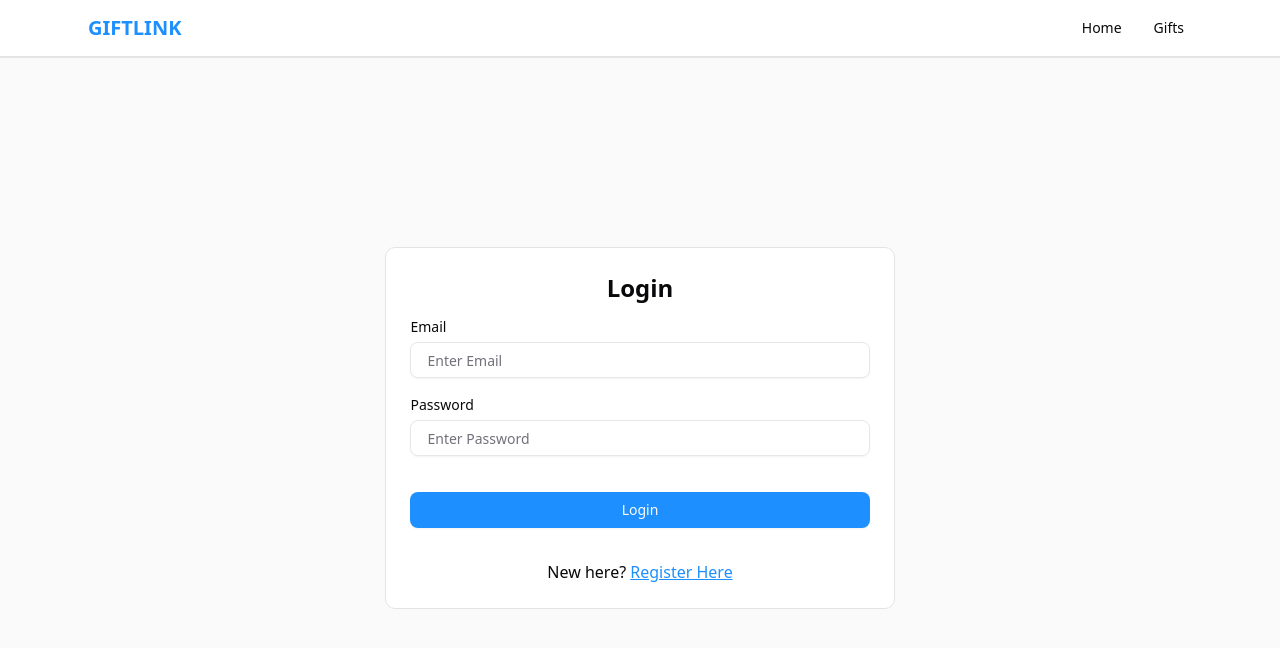
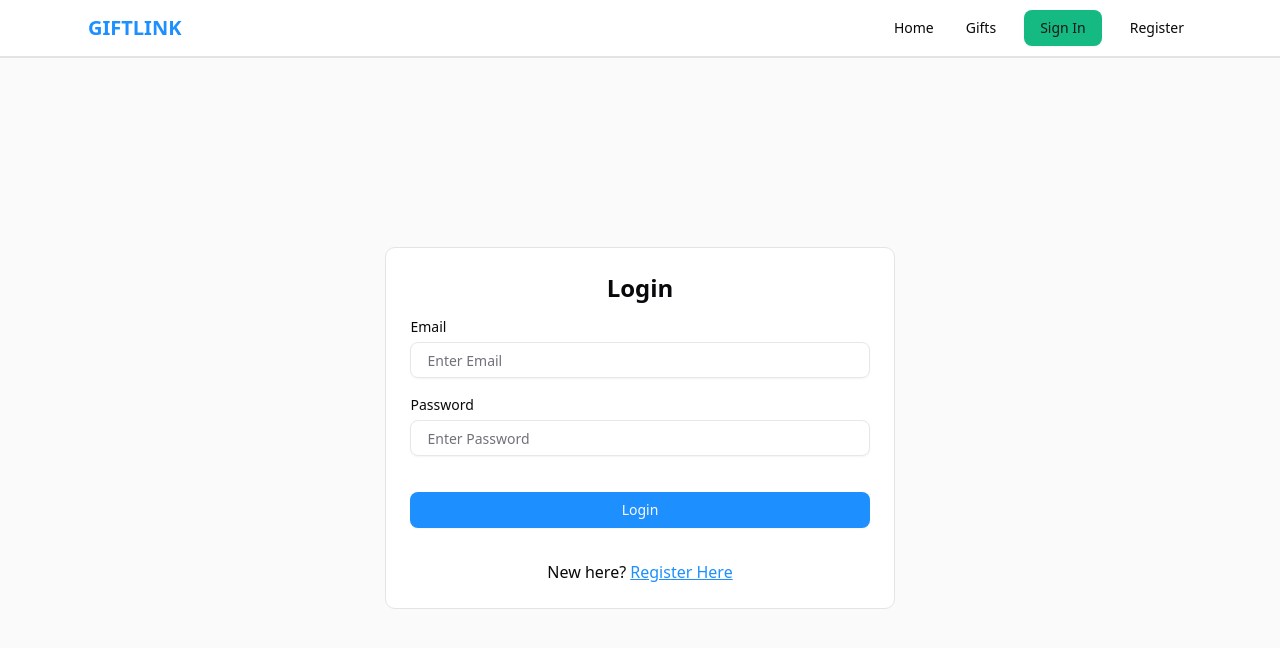
Before and after one commit to mark62005/GiftLink, a Next.js app in the folder client/: page /sign-in in a window 1280 px wide. Shown: the top 648 px of the page. Built offline with nearby package versions, Linux system fonts and the light colour scheme.

Commit message:
Add auth buttons on header

```diff
--- a/client/src/components/shared/Header/index.tsx
+++ b/client/src/components/shared/Header/index.tsx
@@ -1,7 +1,13 @@
+"use client";
+
+import Link from "next/link";
 import { HEADER_HEIGHT } from "@/lib/constants";
 import MaxWidthWrapper from "../MaxWidthWrapper";
 import Logo from "../Logo";
 import Navbar from "./Navbar";
+import { Button } from "@/components/ui/button";
+import NavLink from "./Navbar/NavLink";
+import { useAppSelector } from "@/state/redux";
 
 const NAV_LINKS_CONFIG: NavLinkType[] = [
 	{
@@ -15,6 +21,9 @@ const NAV_LINKS_CONFIG: NavLinkType[] = [
 ];
 
 function Header() {
+	const isLoggedIn = useAppSelector((state) => state.auth.isLoggedIn);
+	const user = useAppSelector((state) => state.auth.user);
+
 	return (
 		<header className="border-b-2 fixed top-0 left-0 right-0 z-2 bg-background">
 			<MaxWidthWrapper>
@@ -28,6 +37,21 @@ function Header() {
 					<div className="flex justify-between items-center gap-2 md:gap-3">
 						<Navbar navLinks={NAV_LINKS_CONFIG} />
 
+						{!isLoggedIn ? (
+							<>
+								<Link href="/sign-in">
+									<Button variant="secondary">Sign In</Button>
+								</Link>
+
+								<NavLink navLink={{ href: "/sign-up", label: "Register" }} />
+							</>
+						) : (
+							<>
+								<span className="">Hi, {user?.firstName}!</span>
+								<Button variant="destructive">Sign Out</Button>
+							</>
+						)}
+
 						{/* TODO: Mobile nav menu */}
 					</div>
 				</div>
```
